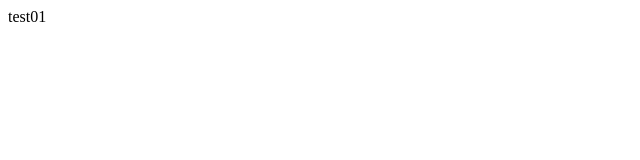
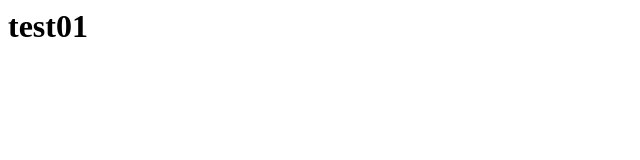
Before and after one commit to epitoni/test01, a plain HTML site: page index.html in a window 1280 px wide. Shown: the whole page, without its empty margins (0-640 px from the left). Drawn offline with Linux system fonts and the light colour scheme.

Commit message:
first commit

```diff
--- a/index.html
+++ b/index.html
@@ -2,6 +2,6 @@
 <head>
 </head>
 <body>
-test01
+	<h1>test01</h1>
 </body>
 </html>
```
